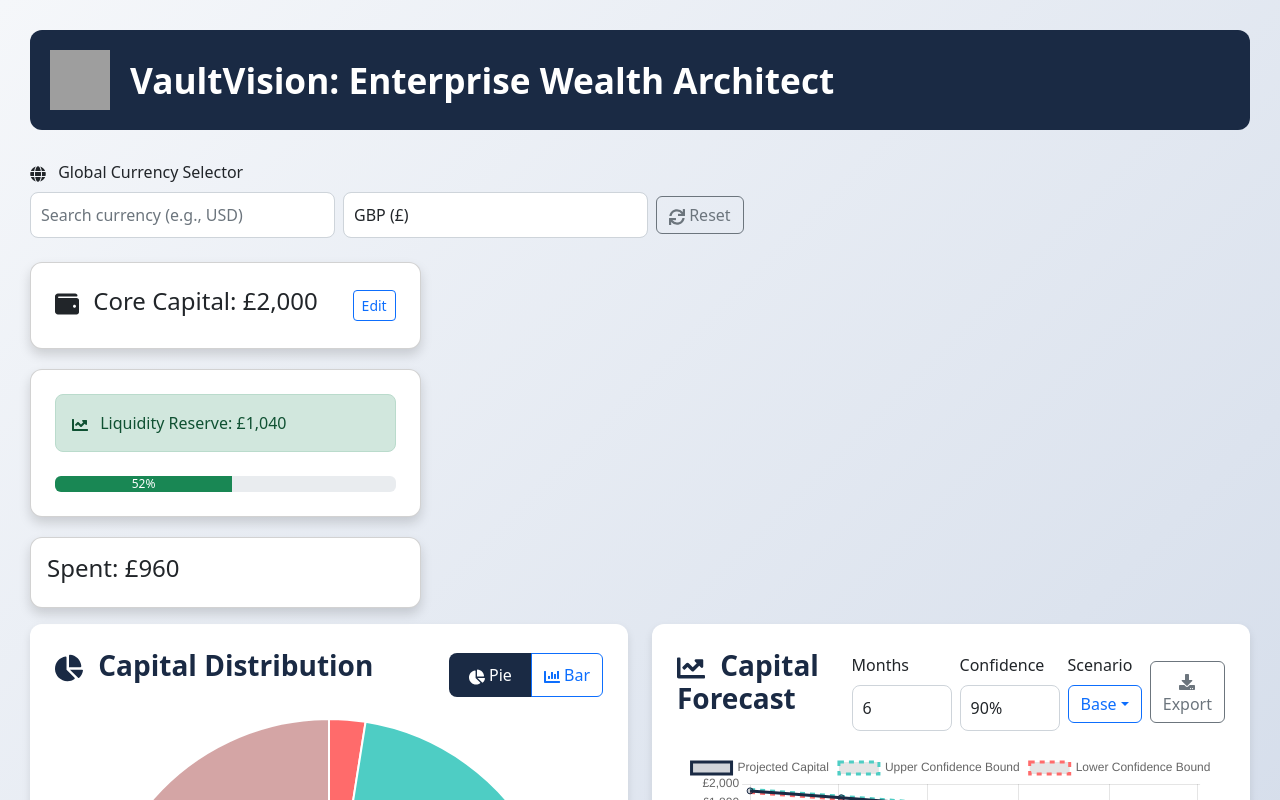
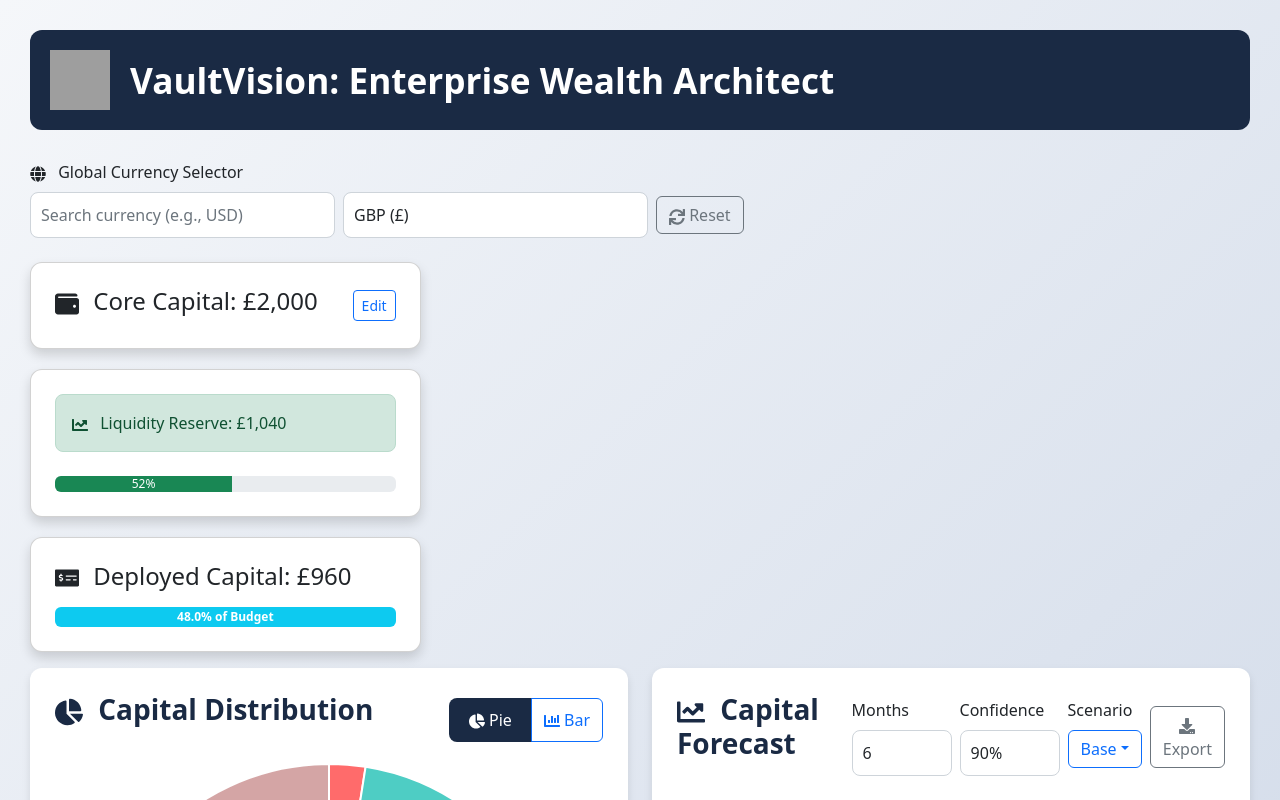
Before and after one commit to jjingofarouk/budgett, a React (Create React App) app: page / in a window 1280 px wide. Shown: the top 800 px of the page. Built offline with nearby package versions, Linux system fonts and the light colour scheme; grey boxes are pictures that could not be loaded.

Commit message:
Update ExpenseTotal.js

```diff
--- a/src/components/ExpenseTotal.js
+++ b/src/components/ExpenseTotal.js
@@ -1,15 +1,20 @@
 // components/ExpenseTotal.js
 import React, { useContext } from 'react';
 import { AppContext } from '../context/AppContext';
-import { Card } from 'react-bootstrap';
+import { Card, Badge } from 'react-bootstrap';
+import { FaMoneyCheckAlt } from 'react-icons/fa';
 
 const ExpenseTotal = () => {
-    const { expenses, currency } = useContext(AppContext);
+    const { expenses, currency, budget } = useContext(AppContext);
     const totalExpenses = expenses.reduce((total, item) => total + item.cost, 0);
+    const percentage = ((totalExpenses / budget) * 100).toFixed(1);
 
     return (
-        <Card className='p-3'>
-            <h4>Spent: {currency}{totalExpenses.toLocaleString()}</h4>
+        <Card className='p-4'>
+            <h4><FaMoneyCheckAlt className="me-2" /> Deployed Capital: {currency}{totalExpenses.toLocaleString()}</h4>
+            <Badge bg={percentage > 80 ? 'warning' : 'info'} className="mt-2">
+                {percentage}% of Budget
+            </Badge>
         </Card>
     );
 };
```
